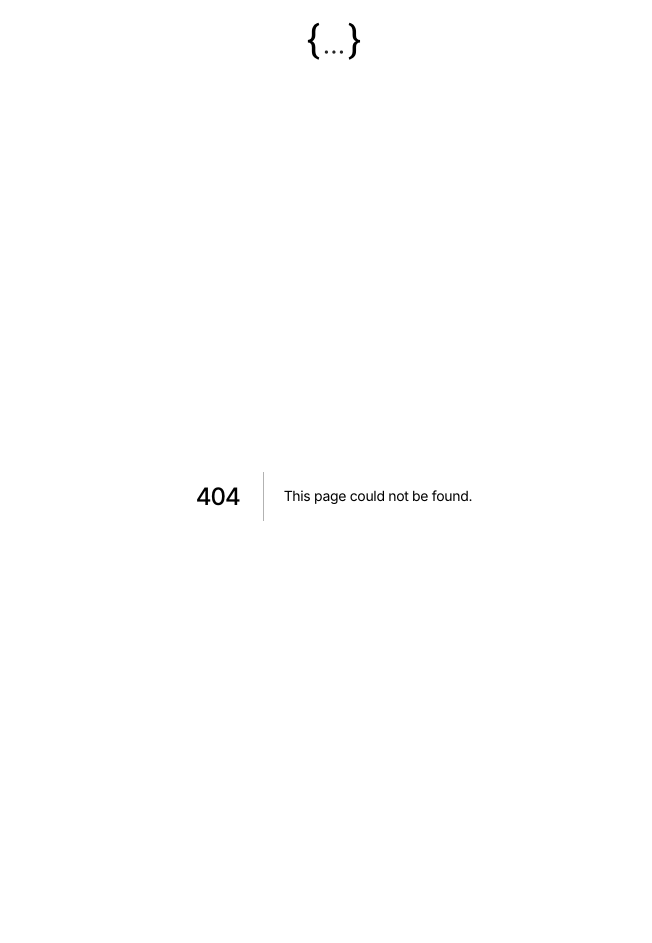
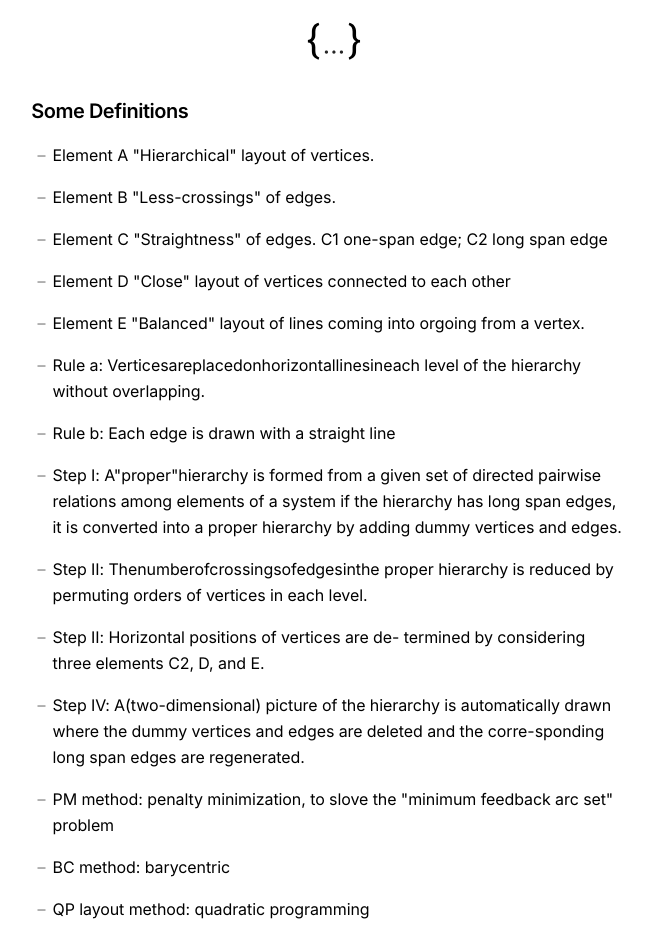
Before and after one commit to Bowen7/blog, a Next.js app: page /paper/paper-reading-Methods-for-Visual-Understanding-of-Hierarchical-System-Structures in a window 1280 px wide. Before the commit this address had no page. Shown: the top 943 px of the page, without its empty margins (306-958 px from the left). Built offline with nearby package versions, Linux system fonts and the light colour scheme.

Commit message:
add paper reading

```diff
--- /dev/null
+++ b/pages/paper/paper-reading-Methods-for-Visual-Understanding-of-Hierarchical-System-Structures.mdx
@@ -0,0 +1,35 @@
+export const meta = {
+  title: 'Paper reading: Methods for Visual Understanding of Hierarchical System Structures',
+  time: '20220830'
+}
+
+### Some Definitions
+
+- Element A "Hierarchical" layout of vertices.
+- Element B "Less-crossings" of edges.
+- Element C "Straightness" of edges. C1 one-span edge; C2 long span edge
+- Element D "Close" layout of vertices connected to each other
+- Element E "Balanced" layout of lines coming into orgoing from a vertex.
+
+- Rule a: Verticesareplacedonhorizontallinesineach level of the hierarchy without overlapping.
+- Rule b: Each edge is drawn with a straight line
+
+- Step I: A"proper"hierarchy is formed from a given set of directed pairwise relations among elements of a system
+  if the hierarchy has long span edges, it is converted into a proper hierarchy by adding dummy vertices and edges.
+- Step II: Thenumberofcrossingsofedgesinthe proper hierarchy is reduced by permuting orders of vertices in each level.
+- Step II: Horizontal positions of vertices are de- termined by considering three elements C2, D, and E.
+- Step IV: A(two-dimensional) picture of the hierarchy is automatically drawn where the dummy vertices and edges are
+  deleted and the corre-sponding long span edges are regenerated.
+
+- PM method: penalty minimization, to slove the "minimum feedback arc set" problem
+- BC method: barycentric
+- QP layout method: quadratic programming
+- PR layout method: priority. cost is less then QP
+
+0. graph(V, E), V vertices, E edges
+1. V = V1 ∪ V2 ∪ ... ∪ Vn, V1, V2, ..., Vn are sets of vertices
+2. e = (vi, vj) ∈ E, vi ∈ Vi and vj ∈ Vj, i < j
+   G = (V, E, n)
+3. E = E1 ∪ E2 ∪ ... ∪ En, E1, E2, ..., En are sets of edges
+4. an order σi of Vi, a sequence of all vertices of Vi
+   G = (V, E, n, a)
```
